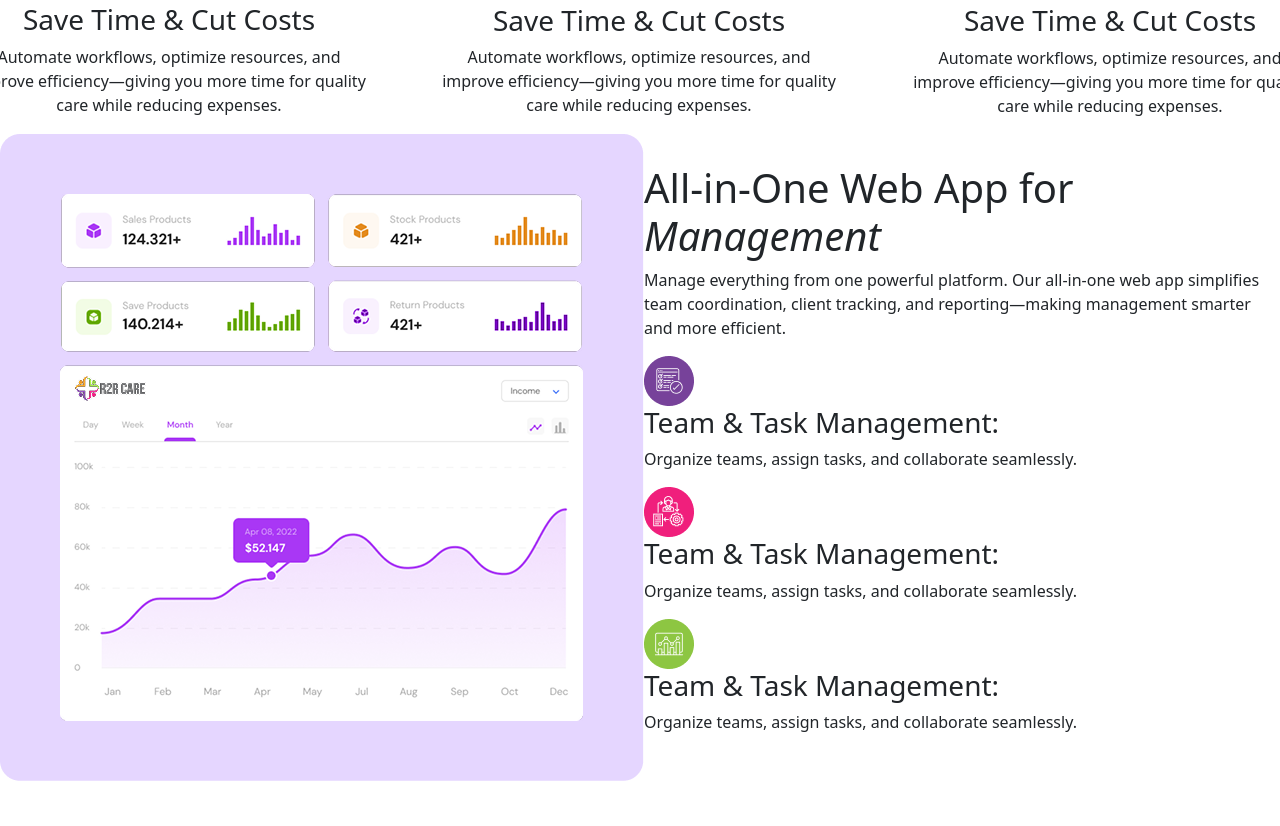
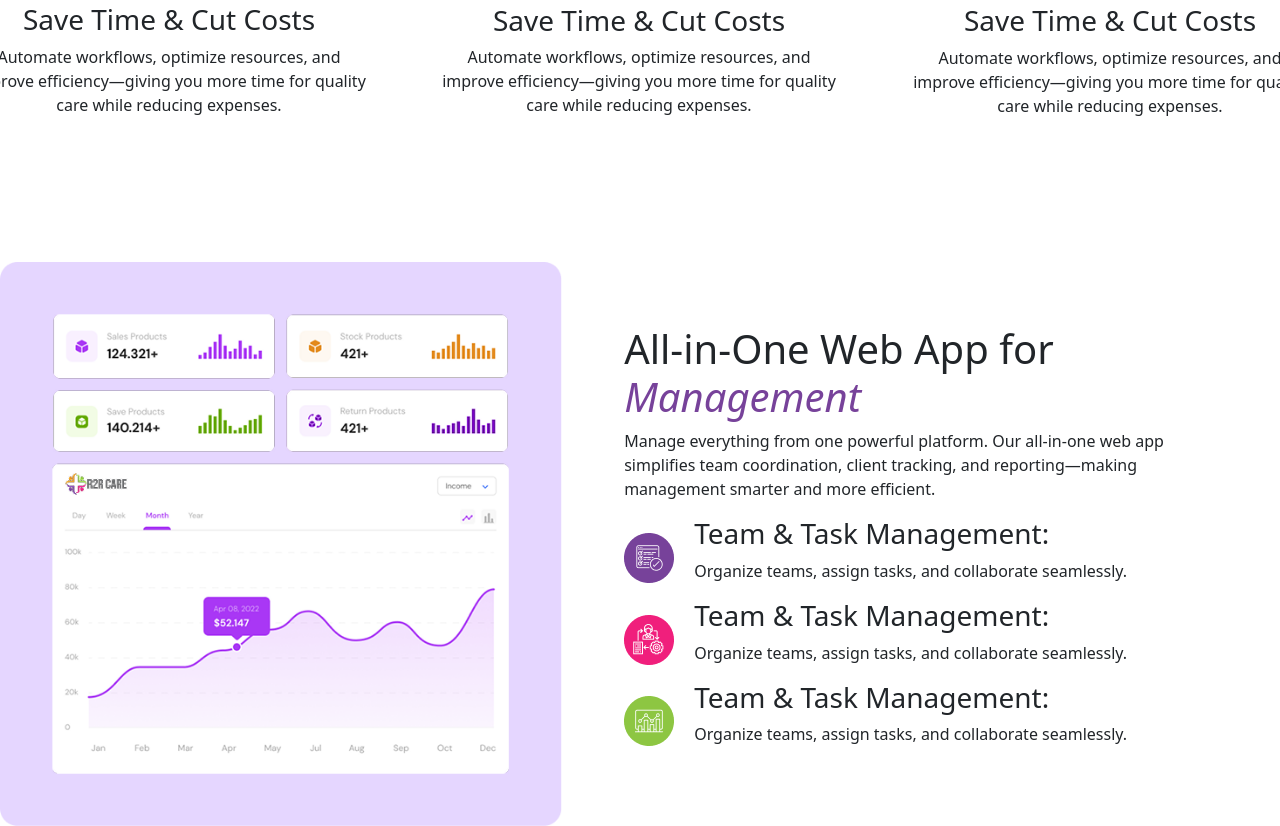
Before and after one commit to Umer-fareed21/hackathon, a plain HTML site: page index.html in a window 1280 px wide. Shown: the part 2110-2936 px from the top of the page. Before the commit the page ends 2891 px from the top, so only its background shows below. Drawn offline with nearby package versions, Linux system fonts and the light colour scheme.

Commit message:
one push

```diff
--- a/index.html
+++ b/index.html
@@ -162,8 +162,8 @@
             <div class="main-con-2-text">
                 <div class="text-contant">
                     <h1>All-in-One Web App for <span><i>Management</i></span></h1>
-                    <p>Manage everything from one powerful platform. Our all-in-one web app simplifies team
-                        coordination, client tracking, and reporting—making management smarter and more efficient.</p>
+                    <p>Manage everything from one powerful platform. Our all-in-one web app <br> simplifies team
+                        coordination, client tracking, and reporting—making <br> management smarter and more efficient.</p>
                 </div>
 
                 <div class="text-contant-2">
--- a/style.css
+++ b/style.css
@@ -222,8 +222,27 @@ nav {
     display: flex;
     justify-content: center;
     align-items: center;
+    margin-top: 10%;
 }
 
-main-con-2-img img {
-    width: 500px;
+.main-con-2-img img {
+    width: 90%;
 }
+
+.text-contant h1 span{
+    color: #77429a;
+}
+
+.text-contant-2-1 {
+    display: flex;
+    align-items: center;
+    gap: 20px;
+}
+
+text-con-2 p{
+    margin: 0;
+}
+
+text-con-2 h1 {
+    margin: 0;
+}
```
